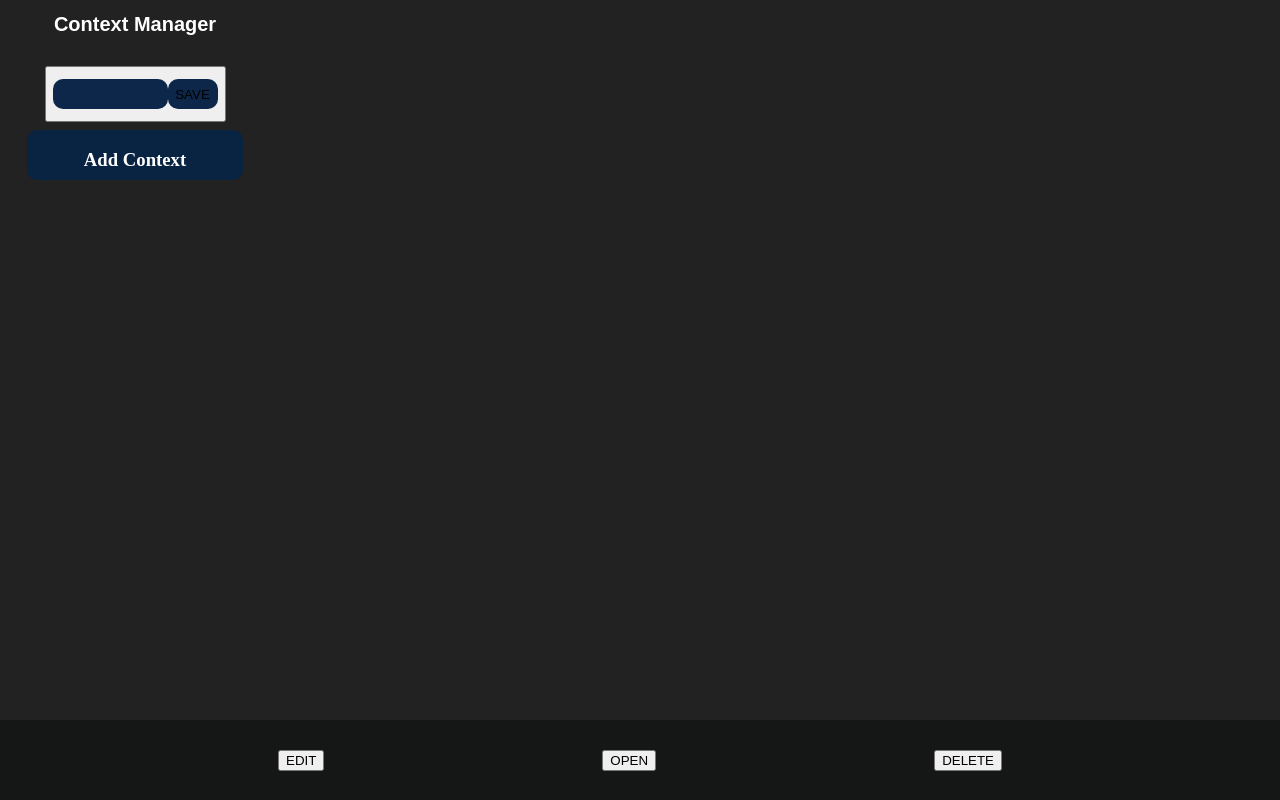
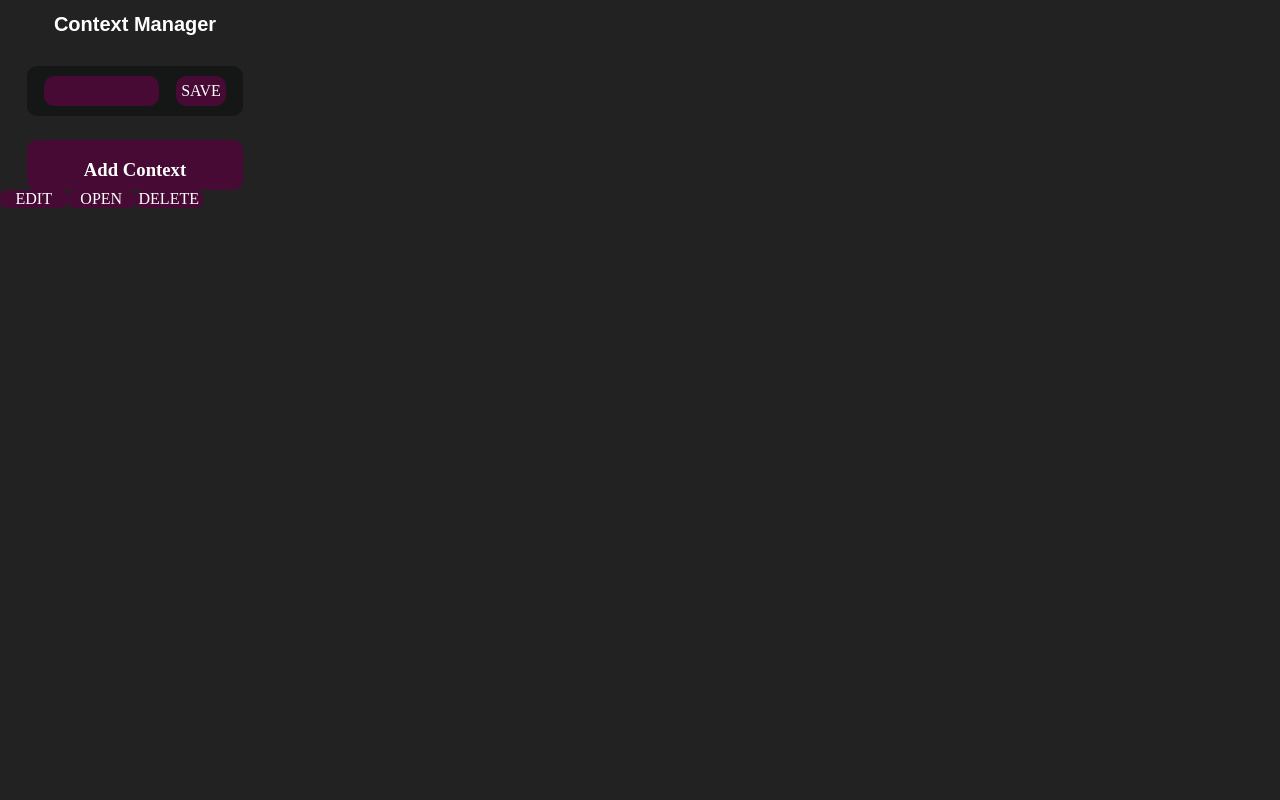
Before and after one commit to DawidSac24/ContentManager, a React (Vite) app: page / in a window 1280 px wide. Both pictures are taken after a click on the button "Add Context". Built offline with nearby package versions, Linux system fonts and the light colour scheme.

Commit message:
changing the interface layout

```diff
--- a/src/client/components/ContextButtons.tsx
+++ b/src/client/components/ContextButtons.tsx
@@ -1,15 +1,27 @@
 import "../styles/ContextButtons.css";
 
 type Props = {
+  onAdd: () => void;
   onEdit: () => void;
   onDelete: () => void;
   onOpen: () => void;
 };
 
-export default function ContextButtons({ onEdit, onDelete, onOpen }: Props) {
+export default function ContextButtons({
+  onAdd,
+  onEdit,
+  onDelete,
+  onOpen,
+}: Props) {
   return (
     <div className="component-buttons">
-      <button className="component-button" onClick={onEdit}>
+      <div className="add-context-button-container">
+        <button className="add-context-button context" onClick={onAdd}>
+          <h3>Add Context</h3>
+        </button>
+      </div>
+      <div className="action-butons">
+        <button className="component-button " onClick={onEdit}>
           EDIT
         </button>
 
@@ -20,5 +32,6 @@ export default function ContextButtons({ onEdit, onDelete, onOpen }: Props) {
           DELETE
         </button>
       </div>
+    </div>
   );
 }
--- a/src/client/components/ContextItem.tsx
+++ b/src/client/components/ContextItem.tsx
@@ -25,9 +25,13 @@ export default function ContextItem({
   onSave,
   onSavePages,
 }: Props) {
-  let buttonClassName: string = "contetext";
-  if (isSelected) if (!isEditing) buttonClassName += " selected-context";
+  let buttonClassName: string = "";
+  if (isSelected) {
+    if (!isEditing) buttonClassName += " selected-context";
+  }
   if (isOpened) buttonClassName += " opened-context";
+
+  buttonClassName += " context";
 
   return (
     <li>
--- a/src/client/components/ContextsList.tsx
+++ b/src/client/components/ContextsList.tsx
@@ -43,17 +43,11 @@ export default function ContextsList() {
             onSavePages={() => savePages(context)}
           />
         ))}
-        <li>
-          <button
-            className="context add-context-button"
-            onClick={() => addContext({ name: "New Context" })}
-          >
-            <h3>Add Context</h3>
-          </button>
-        </li>
+        <li></li>
       </ul>
 
       <ContextButtons
+        onAdd={() => addContext({ name: "New Context" })}
         onEdit={() => setIsEditing(!isEditing)}
         onDelete={deleteContext}
         onOpen={openContext}
--- a/src/client/styles/ContextButtons.css
+++ b/src/client/styles/ContextButtons.css
@@ -1,15 +1,42 @@
-.component-buttons {
+.action-buttons {
   position: fixed; /* Sticks to the window */
   bottom: 0;
   left: 0;
   z-index: 100; /* Ensure it's on top */
 
   width: 100%;
-  height: 10%;
+  height: 15%;
+
+  background-color: var(--background-color);
 
   display: flex;
   align-items: center;
   justify-content: space-evenly;
+}
 
-  background-color: #151616;
+.component-button {
+  /* Remove the button propriety */
+  all: unset;
+  cursor: pointer;
+
+  width: 25%;
+  height: 50%;
+  border-radius: 7px;
+
+  background-color: var(--primary-color);
+
+  text-align: center;
 }
+
+.add-context-button-container {
+  width: 100%;
+  height: 100%;
+
+  display: flex;
+  justify-content: center;
+}
+
+.add-context-button {
+  z-index: 90;
+  background-color: var(--primary-color);
+}
--- a/src/client/styles/ContextItem.css
+++ b/src/client/styles/ContextItem.css
@@ -1,5 +1,5 @@
 .selected-context {
-  background-color: #0c2749;
+  background-color: var(--primary-color);
 }
 
 .opened-context {
@@ -25,7 +25,7 @@
   width: 115px;
   height: 30px;
 
-  background-color: #0c2749;
+  background-color: var(--primary-color);
   border-radius: 10px;
 }
 
@@ -37,7 +37,7 @@
   width: 50px;
   height: 30px;
 
-  background-color: #0c2749;
+  background-color: var(--primary-color);
   border-radius: 10px;
 
   text-align: center;
--- a/src/client/styles/ContextsList.css
+++ b/src/client/styles/ContextsList.css
@@ -28,12 +28,8 @@ li {
   height: 50px;
   border-radius: 10px;
 
-  background-color: #151616;
+  background-color: var(--secondary-color);
   color: white;
 
   text-align: center;
 }
-
-.add-context-button {
-  background-color: #092342;
-}
--- a/src/client/styles/index.css
+++ b/src/client/styles/index.css
@@ -6,7 +6,7 @@ body,
   height: 400px;
 
   color: white;
-  background-color: #222222;
+  background-color: var(--background-color);
 
   display: flex;
   flex-direction: column;
@@ -16,3 +16,10 @@ body,
   margin: 0;
   padding: 0;
 }
+
+:root {
+  --background-color: #222222;
+  --primary-color: #470a35;
+  --secondary-color: #151616;
+  --padding: 10px;
+}
```
Lines whose indentation alone changed are shown as unchanged.
